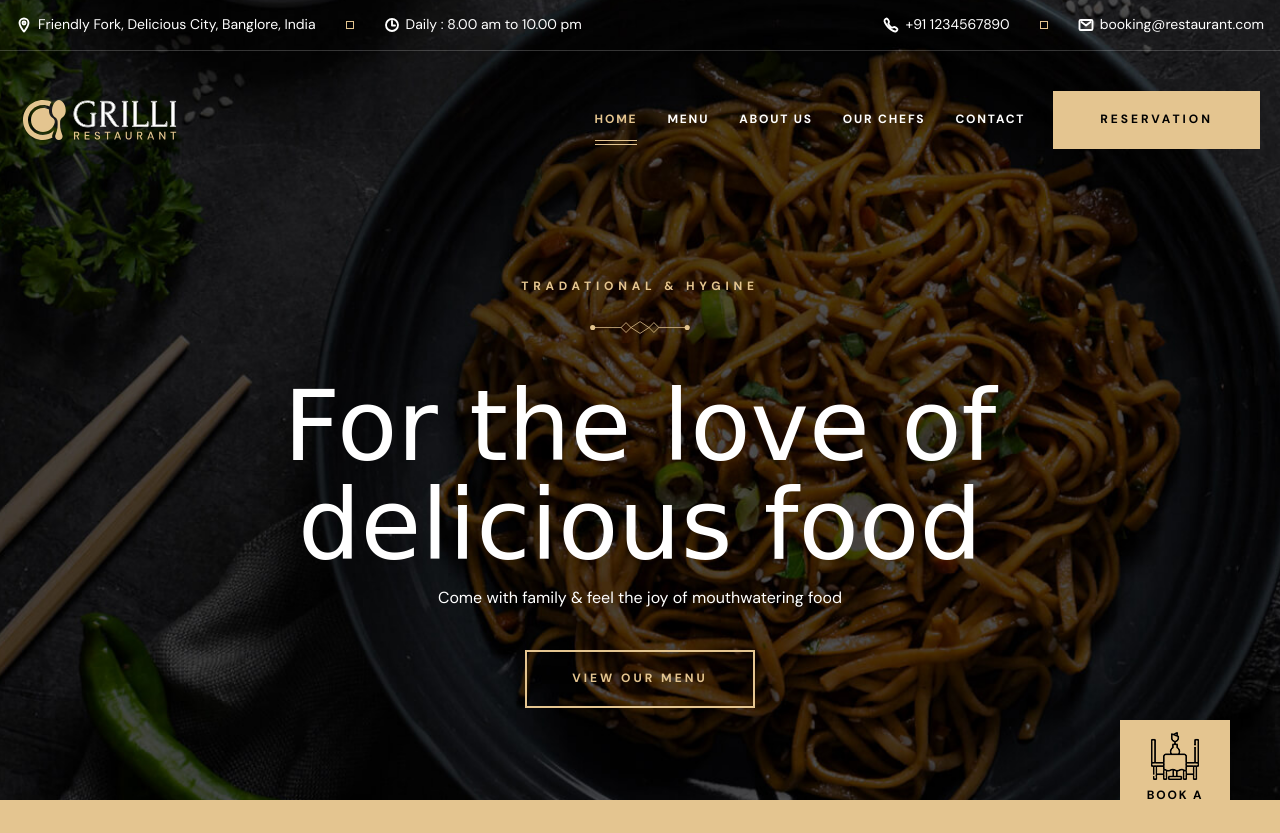
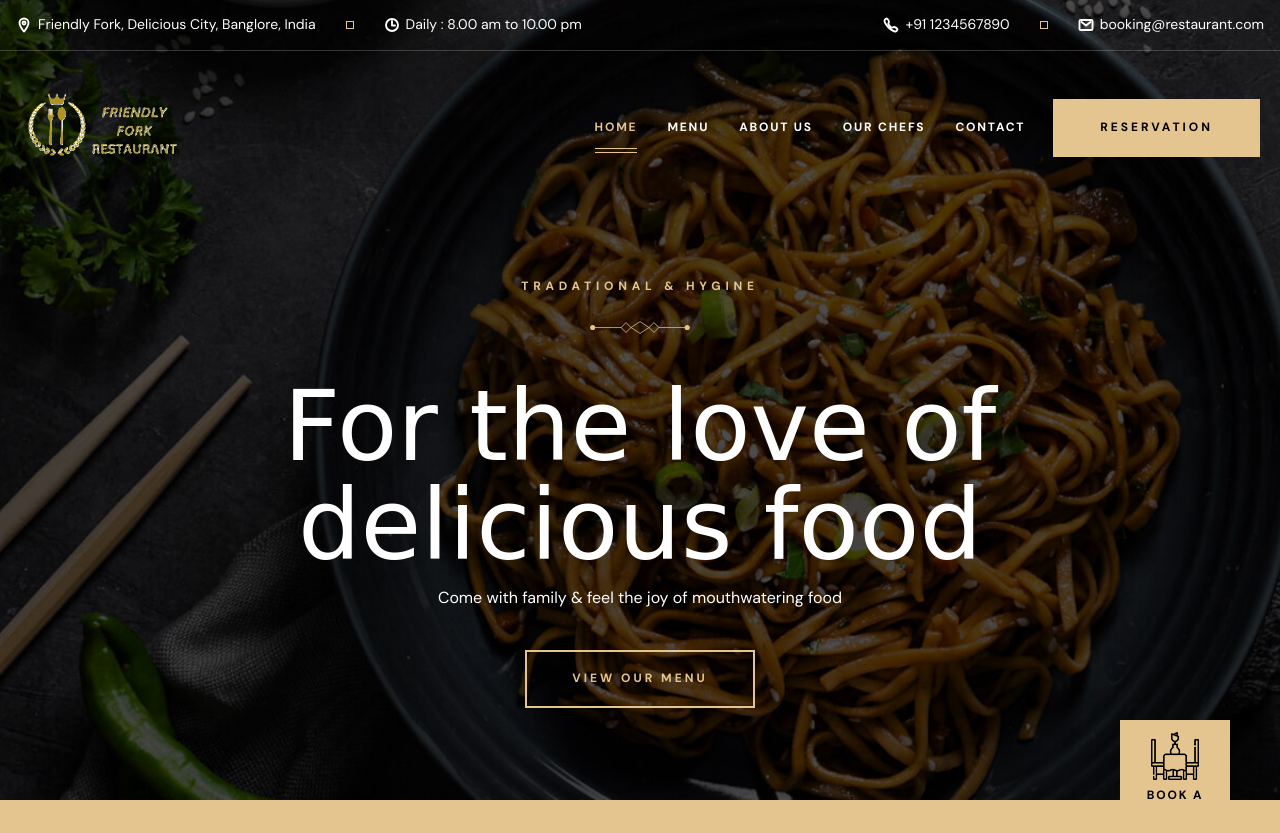
Before and after one commit to Saahiti402/WebTech, a plain HTML site: page index.html in a window 1280 px wide. Shown: the top 833 px of the page. Drawn offline with nearby package versions, Linux system fonts and the light colour scheme; a web font is replaced by a local one.

Commit message:
Friendly Fork has got some changes

```diff
--- a/index.html
+++ b/index.html
@@ -110,7 +110,7 @@
     <div class="container">
 
       <a href="index.html" class="logo">
-        <img src="./assets/images/logo.svg" width="160" height="50" alt="Friendly Fork - Home">
+        <img src="./assets/images/logo123.png" width="160" height="50" alt="Friendly Fork - Home">
       </a>
 
       <nav class="navbar" data-navbar>
@@ -120,7 +120,7 @@
         </button>
 
         <a href="#" class="logo">
-          <img src="./assets/images/logo.svg" width="160" height="50" alt="Friendly Fork - Home">
+          <img src="./assets/images/logo123.png" width="160" height="50" alt="Friendly Fork - Home">
         </a>
 
         <ul class="navbar-list">
@@ -464,7 +464,7 @@ Our menu is a masterpiece, a carefully orchestrated dance of seasonal ingredient
       <section class="special-dish text-center" aria-labelledby="dish-label">
 
         <div class="special-dish-banner">
-          <img src="./assets/images/special-dish-banner.jpg" width="940" height="900" loading="lazy" alt="special dish"
+          <img src="./assets/images/pesto pasta.jpg" width="940" height="900" loading="lazy" alt="special dish"
             class="img-cover">
         </div>
 
@@ -1058,7 +1058,7 @@ Our menu is a masterpiece, a carefully orchestrated dance of seasonal ingredient
         <div class="footer-brand has-before has-after">
 
           <a href="#" class="logo">
-            <img src="./assets/images/logo.svg" width="160" height="50" loading="lazy" alt="Friendly Fork home">
+            <img src="./assets/images/logo123.png" width="160" height="50" loading="lazy" alt="Friendly Fork home">
           </a>
 
           <address class="body-4">
```
Also changed, not shown: assets/images/logo1.png (added), assets/images/logo123.png (added), assets/images/pesto pasta.jpg (added), assets/js/script.js (line endings or trailing spaces).
